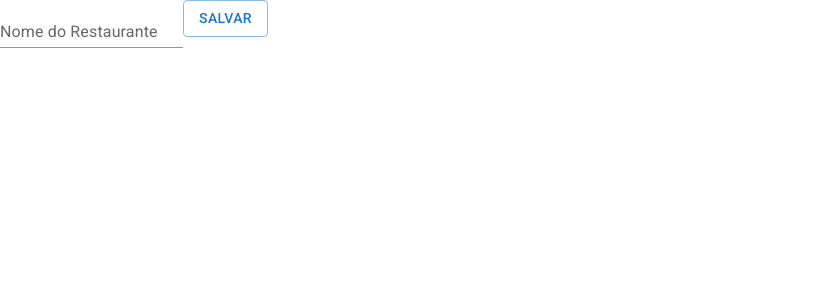
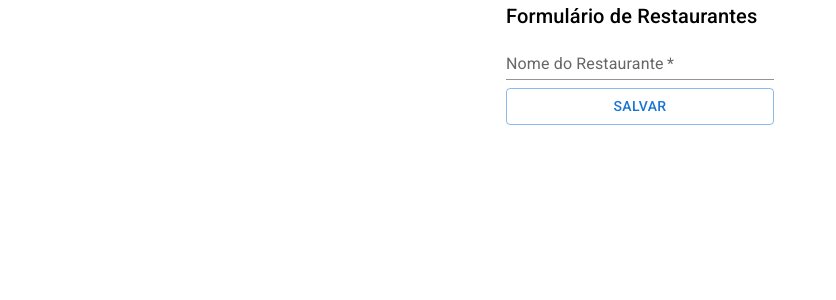
Before and after one commit to gabifrancamr/Alfood, a React (Create React App) app: page /admin/restaurantes/novo in a window 1280 px wide. Shown: the top 300 px of the page, without its empty margins (0-836 px from the left). Built offline with nearby package versions, Linux system fonts and the light colour scheme.

Commit message:
Layout na régua

```diff
--- a/src/paginas/Administração/Restaurantes/AdministracaoRestaurantes.tsx
+++ b/src/paginas/Administração/Restaurantes/AdministracaoRestaurantes.tsx
@@ -16,14 +16,10 @@ import { Link } from "react-router-dom";
 const AdministracaoRestaurantes = () => {
   const [restaurantes, setRestaurantes] = useState<IRestaurante[]>([]);
 
-  function getRestaurantes() {
+  useEffect(() => {
     axios
       .get<IRestaurante[]>("http://localhost:8000/api/v2/restaurantes/")
       .then((resposta) => setRestaurantes(resposta.data));
-  }
-
-  useEffect(() => {
-    getRestaurantes()
   }, []);
 
   const excluir = (restauranteParaExcluir: IRestaurante) => {
@@ -32,12 +28,10 @@ const AdministracaoRestaurantes = () => {
         `http://localhost:8000/api/v2/restaurantes/${restauranteParaExcluir.id}/`
       )
       .then(() => {
-        alert("Excluído com sucesso!")
-        getRestaurantes()
-        // const listaRestaurante = restaurantes.filter(
-        //   (restaurante) => restaurante.id !== restauranteParaExcluir.id
-        // );
-        // setRestaurantes([...listaRestaurante])
+        const listaRestaurante = restaurantes.filter(
+          (restaurante) => restaurante.id !== restauranteParaExcluir.id
+        );
+        setRestaurantes([...listaRestaurante])
       });
   };
 
--- a/src/paginas/Administração/Restaurantes/FormularioRestaurante.tsx
+++ b/src/paginas/Administração/Restaurantes/FormularioRestaurante.tsx
@@ -1,4 +1,4 @@
-import { Button, TextField } from "@mui/material";
+import { Box, Button, TextField, Typography } from "@mui/material";
 import axios from "axios";
 import React, { useEffect, useState } from "react";
 import { useParams } from "react-router-dom";
@@ -38,17 +38,24 @@ const FormularioRestaurante = () => {
     }
   };
   return (
-    <form onSubmit={aoSubmeter}>
+    <Box sx={{ display: 'flex', flexDirection:'column', alignItems:'center' }}>
+      <Box component="form" onSubmit={aoSubmeter}>
+        <Typography component="h1" variant="h6">
+          Formulário de Restaurantes
+        </Typography>
         <TextField
           value={nomeRestaurante}
           onChange={(evento) => setNomeRestaurante(evento.target.value)}
           label="Nome do Restaurante"
           variant="standard"
+          fullWidth
+          required
         />
-      <Button type="submit" variant="outlined">
+        <Button sx={{ marginTop: 1}} type="submit" variant="outlined" fullWidth>
           Salvar
         </Button>
-    </form>
+      </Box>
+    </Box>
   );
 };
 
```
Lines whose indentation alone changed are shown as unchanged.
